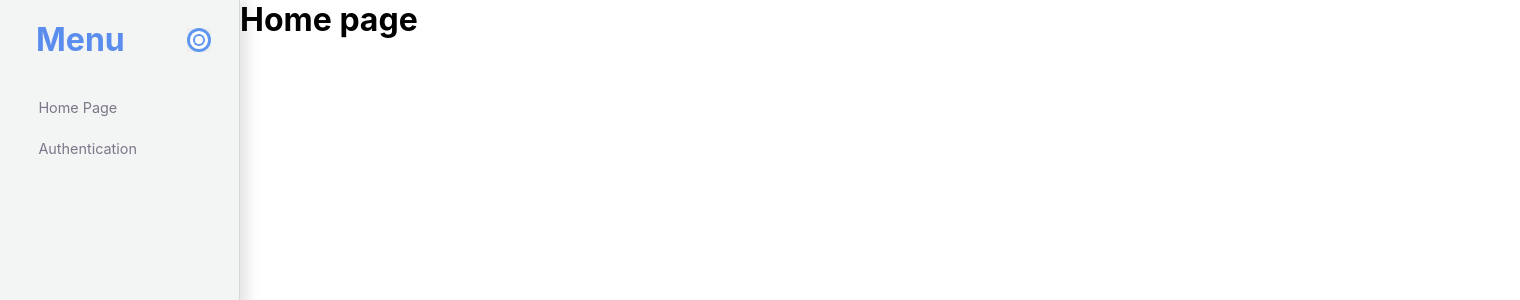
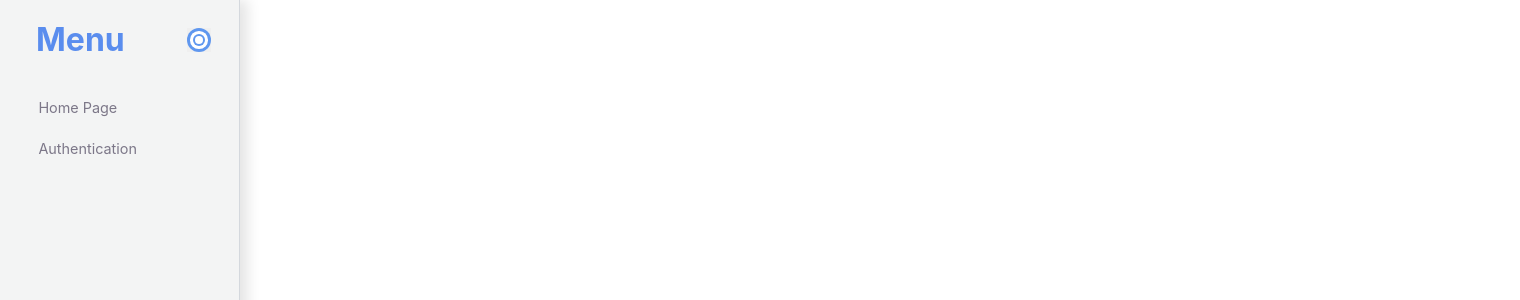
Before and after one commit to ChmaraVlad/main_pet-project_client, a React (Create React App) app: page / in a window 1280 px wide. Shown: the top 300 px of the page, 1520 px wide, since content can reach past the window. Built offline with nearby package versions, Linux system fonts and the light colour scheme; some icons are missing.

Commit message:
updated Leftbar styles

```diff
--- a/src/view/components/Leftbar/styles.ts
+++ b/src/view/components/Leftbar/styles.ts
@@ -3,10 +3,6 @@ import styled from "styled-components";
 export const Children = styled.div<{$displaySidebar?: boolean}>`
   width: 100%;
   height: 100%;
-  margin-left: ${({ $displaySidebar }) => ($displaySidebar ? "15rem" : "5rem")};
-  @media (max-width: 468px) {
-    margin-left: 5rem;
-  }
 `;
 
 export const SidebarWrapper = styled.div`
```
